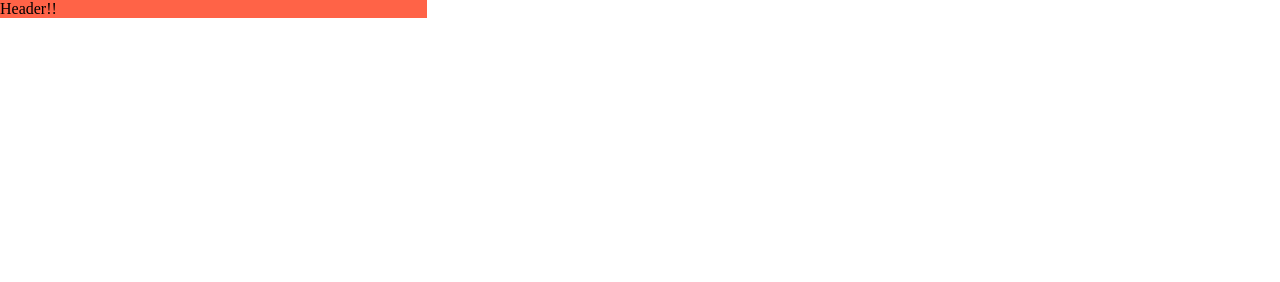
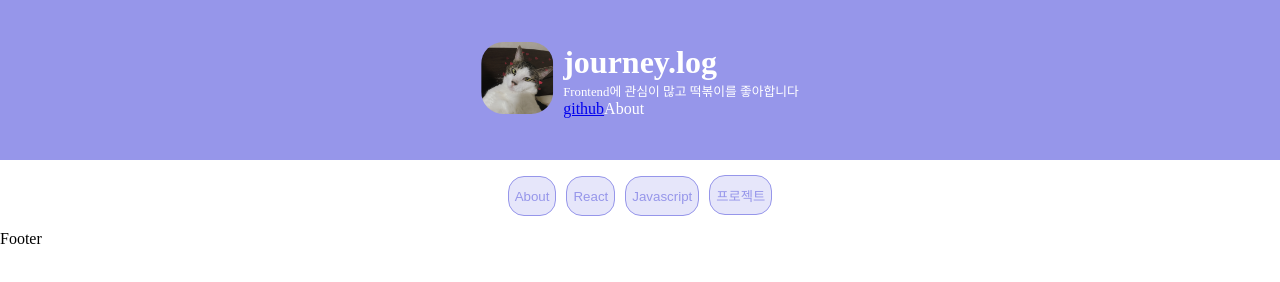
Before and after one commit to jjiyeon/journey-log, a Gatsby site: page / in a window 1280 px wide. Built offline with nearby package versions, Linux system fonts and the light colour scheme; Gatsby itself is replaced by a stand-in of ours; grey boxes are pictures that could not be loaded.

Commit message:
feat: header 부분과 카테고리 추가

```diff
--- a/src/components/layout/Layout.jsx
+++ b/src/components/layout/Layout.jsx
@@ -1,11 +1,35 @@
 import React from "react";
 
 import UI from "./LayoutStyle";
+import logo from "../../images/kkulFace.jpg";
 
 const Layout = () => {
   return (
     <>
-      <UI.Header>Header!!</UI.Header>
+      <UI.Wrapper>
+        <UI.Header>
+          <UI.HeaderItem>
+            <UI.Logo>
+              <img src={logo} alt="logo image" />
+            </UI.Logo>
+            <UI.Info>
+              <h1>journey.log</h1>
+              <p>Frontend에 관심이 많고 떡볶이를 좋아합니다</p>
+              <a href="https://github.com/jjiyeon">github</a>
+              <a>About</a>
+            </UI.Info>
+          </UI.HeaderItem>
+        </UI.Header>
+        <UI.Main>
+          <UI.Category>
+            <button>About</button>
+            <button>React</button>
+            <button>Javascript</button>
+            <button>프로젝트</button>
+          </UI.Category>
+        </UI.Main>
+        <UI.Footer>Footer</UI.Footer>
+      </UI.Wrapper>
     </>
   );
 };
--- a/src/components/layout/LayoutStyle.js
+++ b/src/components/layout/LayoutStyle.js
@@ -1,11 +1,79 @@
 import styled from "styled-components";
 
+const Wrapper = styled.div`
+  width: 100%;
+  height: 100%;
+`;
 const Header = styled.header`
-  width: calc(100% / 3);
-  height: 100%;
-  background-color: tomato;
+  width: 100%;
+  height: 10rem;
+  position: relative;
+  background-color: #9696ea;
+`;
+const HeaderItem = styled.div`
+  position: absolute;
+  top: 50%;
+  left: 50%;
+  transform: translate(-50%, -50%);
+  margin: 0 auto;
+`;
+const Logo = styled.div`
+  display: inline-block;
+  margin-right: 10px;
+  img {
+    width: 72px;
+    height: 72px;
+    border-radius: 22px;
+  }
+`;
+const Info = styled.div`
+  display: inline-block;
+  color: #fff;
+  h1 {
+    font-size: 2rem;
+    margin: 0;
+  }
+  p {
+    margin: 0;
+    font-size: 80%;
+  }
+  a {
+    &:before {
+      content: "";
+      background: url("../../images/Octicons-mark-github.svg");
+    }
+  }
 `;
 
+const Main = styled.div`
+  max-width: 42.25rem;
+  margin: 0 auto;
+`;
+const Category = styled.div`
+  width: 100%;
+  height: 60px;
+  text-align: center;
+  padding-top: 10px;
+  /* background: #e6e6fa; */
+  button {
+    width: fit-content;
+    height: 40px;
+    margin: 5px;
+    border: 1px solid #9696ea;
+    border-radius: 1rem;
+    background: #e6e6fa;
+    color: #9696ea;
+  }
+`;
+
+const Footer = styled.div``;
 export default {
-  Header
+  Wrapper,
+  Header,
+  HeaderItem,
+  Logo,
+  Info,
+  Main,
+  Category,
+  Footer
 };
```
